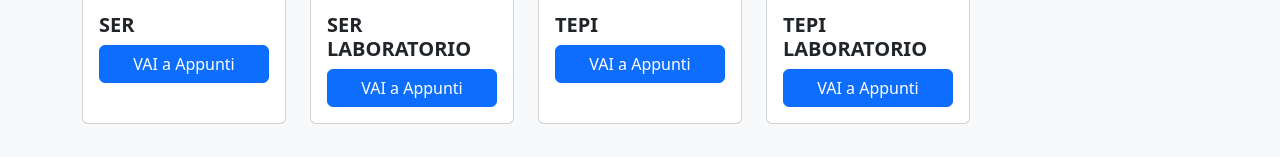
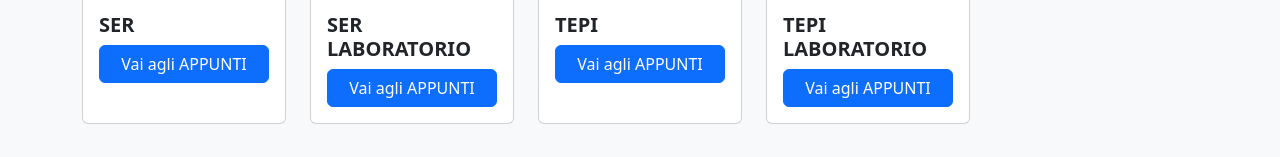
Before and after one commit to FrancescoBuffon08/FrancescoBuffon08.github.io, a plain HTML site: page index.html in a window 1280 px wide. Shown: the part 724-881 px from the top of the page. Drawn offline with nearby package versions, Linux system fonts and the light colour scheme.

Commit message:
[ADD] Change Nome

```diff
--- a/index.html
+++ b/index.html
@@ -95,7 +95,7 @@
                             <div class="card-body">
                                 <h5 class="card-title">SER</h5>
                                 <div class="d-grid gap-2">
-                                    <a href="pages/lesson.html?year=2023&grade=3DI&topic=SER&subject=SISTEMI%20E%20RETI" class="btn btn-primary">VAI a Appunti</a>
+                                    <a href="pages/lesson.html?year=2023&grade=3DI&topic=SER&subject=SISTEMI%20E%20RETI" class="btn btn-primary">Vai agli APPUNTI</a>
                                 </div>
                             </div>
                         </div>
@@ -106,7 +106,7 @@
                             <div class="card-body">
                                 <h5 class="card-title">SER LABORATORIO</h5>
                                 <div class="d-grid gap-2">
-                                    <a href="pages/lesson.html?year=2023&grade=3DI&topic=LSER&subject=SISTEMI%20E%20RETI%20LABORATORIO" class="btn btn-primary">VAI a Appunti</a>
+                                    <a href="pages/lesson.html?year=2023&grade=3DI&topic=LSER&subject=SISTEMI%20E%20RETI%20LABORATORIO" class="btn btn-primary">Vai agli APPUNTI</a>
                                 </div>
                             </div>
                         </div>
@@ -117,7 +117,7 @@
                             <div class="card-body">
                                 <h5 class="card-title">TEPI</h5>
                                 <div class="d-grid gap-2">
-                                    <a href="pages/lesson.html?year=2023&grade=3DI&topic=SER&subject=TECNOLOGIE%20E%20PROGETTAZIONE%20DI%20SISTEMI%20INFORMATICI%20E%20DI%20TELECOMUNICAZIONI" class="btn btn-primary">VAI a Appunti</a>
+                                    <a href="pages/lesson.html?year=2023&grade=3DI&topic=SER&subject=TECNOLOGIE%20E%20PROGETTAZIONE%20DI%20SISTEMI%20INFORMATICI%20E%20DI%20TELECOMUNICAZIONI" class="btn btn-primary">Vai agli APPUNTI</a>
                                 </div>
                             </div>
                         </div>
@@ -128,7 +128,7 @@
                             <div class="card-body">
                                 <h5 class="card-title">TEPI LABORATORIO</h5>
                                 <div class="d-grid gap-2">
-                                    <a href="pages/lesson.html?year=2023&grade=3DI&topic=LSER&subject=TECNOLOGIE%20E%20PROGETTAZIONE%20DI%20SISTEMI%20INFORMATICI%20E%20DI%20TELECOMUNICAZIONI%20LABORATORIO" class="btn btn-primary">VAI a Appunti</a>
+                                    <a href="pages/lesson.html?year=2023&grade=3DI&topic=LSER&subject=TECNOLOGIE%20E%20PROGETTAZIONE%20DI%20SISTEMI%20INFORMATICI%20E%20DI%20TELECOMUNICAZIONI%20LABORATORIO" class="btn btn-primary">Vai agli APPUNTI</a>
                                 </div>
                             </div>
                         </div>
```
